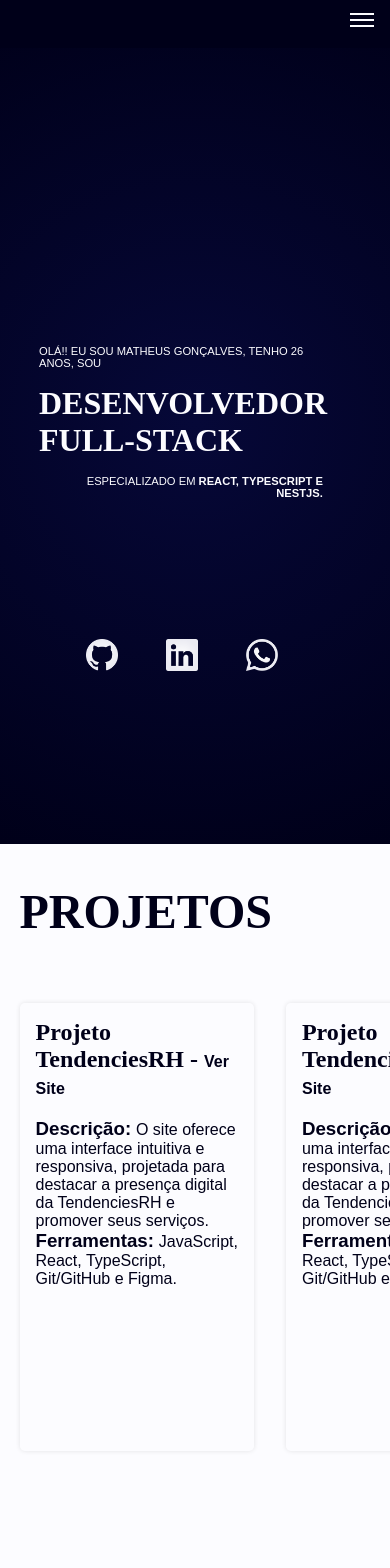
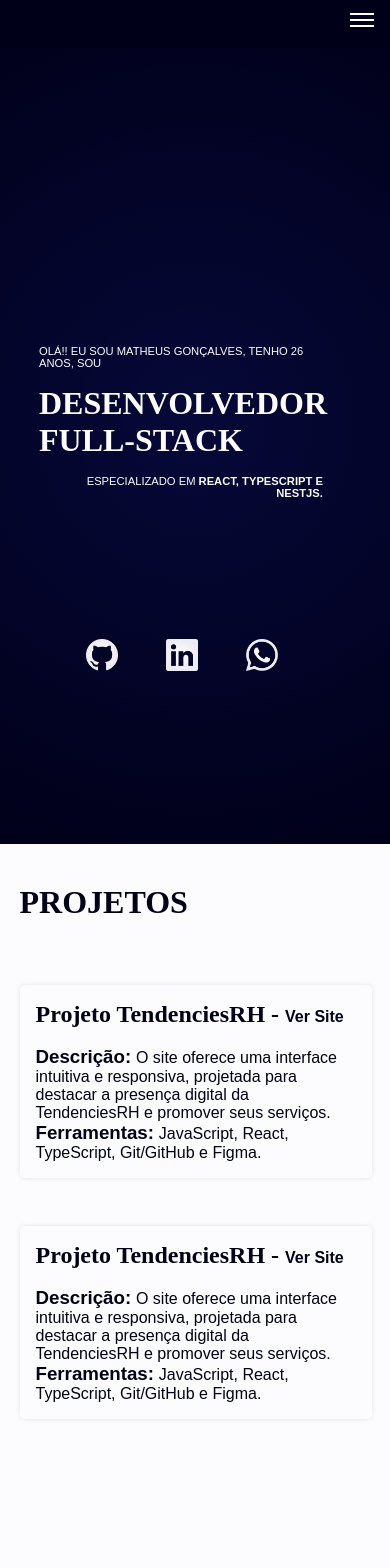
Before and after one commit to matheusLdev/projeto-portfolio, a React (Vite) app: page / in a window 390 px wide. Shown: the top 1568 px of the page. Built offline with nearby package versions, Linux system fonts and the light colour scheme; the HTML template or start-up script is replaced by a standard one; a web font is replaced by a local one.

Commit message:
feat: tratando responsividade da seção projeto

```diff
--- a/src/components/ContainerSection/style.ts
+++ b/src/components/ContainerSection/style.ts
@@ -13,4 +13,8 @@ export const TitleSection = styled.h2`
   font-size: 3rem;
   text-transform: uppercase;
   margin-bottom: 4rem;
+
+  @media (max-width: 768px) {
+    font-size: 2rem;
+  }
 `
--- a/src/components/Project/style.ts
+++ b/src/components/Project/style.ts
@@ -7,15 +7,24 @@ export const ContainerProjects = styled.section`
   display: flex;
   justify-content: space-between;
   align-items: center;
-  gap: 2rem;
+  gap: 1rem;
+
+  @media (max-width: 920px) {
+    flex-wrap: wrap;
+  }
 `
 
 export const CardProject = styled.div`
+  min-width: 22rem;
   height: 28rem;
   padding: 1rem;
   border-radius: .3rem;
   box-shadow: 0 0 .3rem 0 rgba(0,0,0,.1);
   margin-bottom: 2rem;
+
+  @media (max-width: 920px) {
+    height: fit-content;
+  }
 
   h2 a {
     font-family: ${Fonts.Poppins_regular};
```
